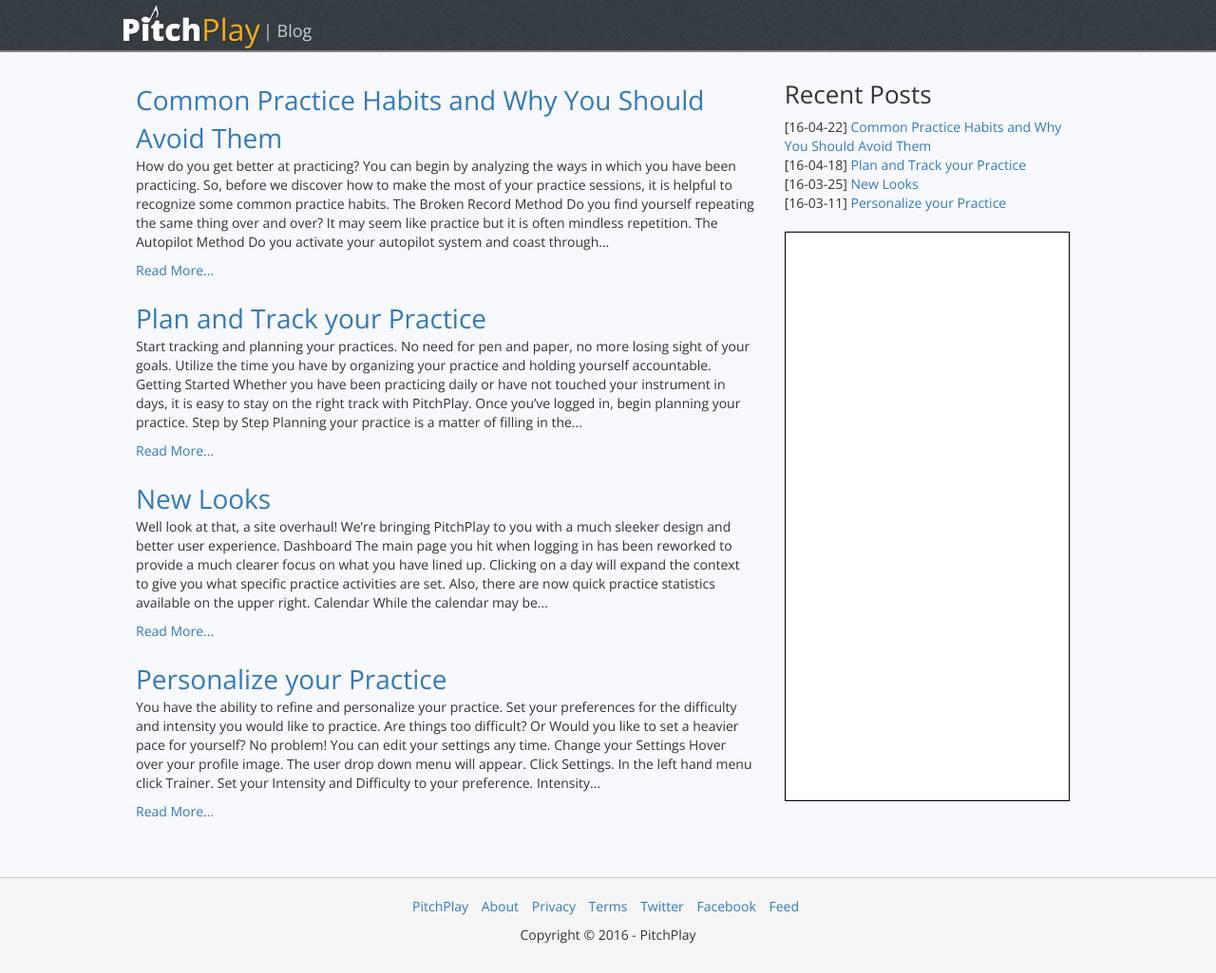
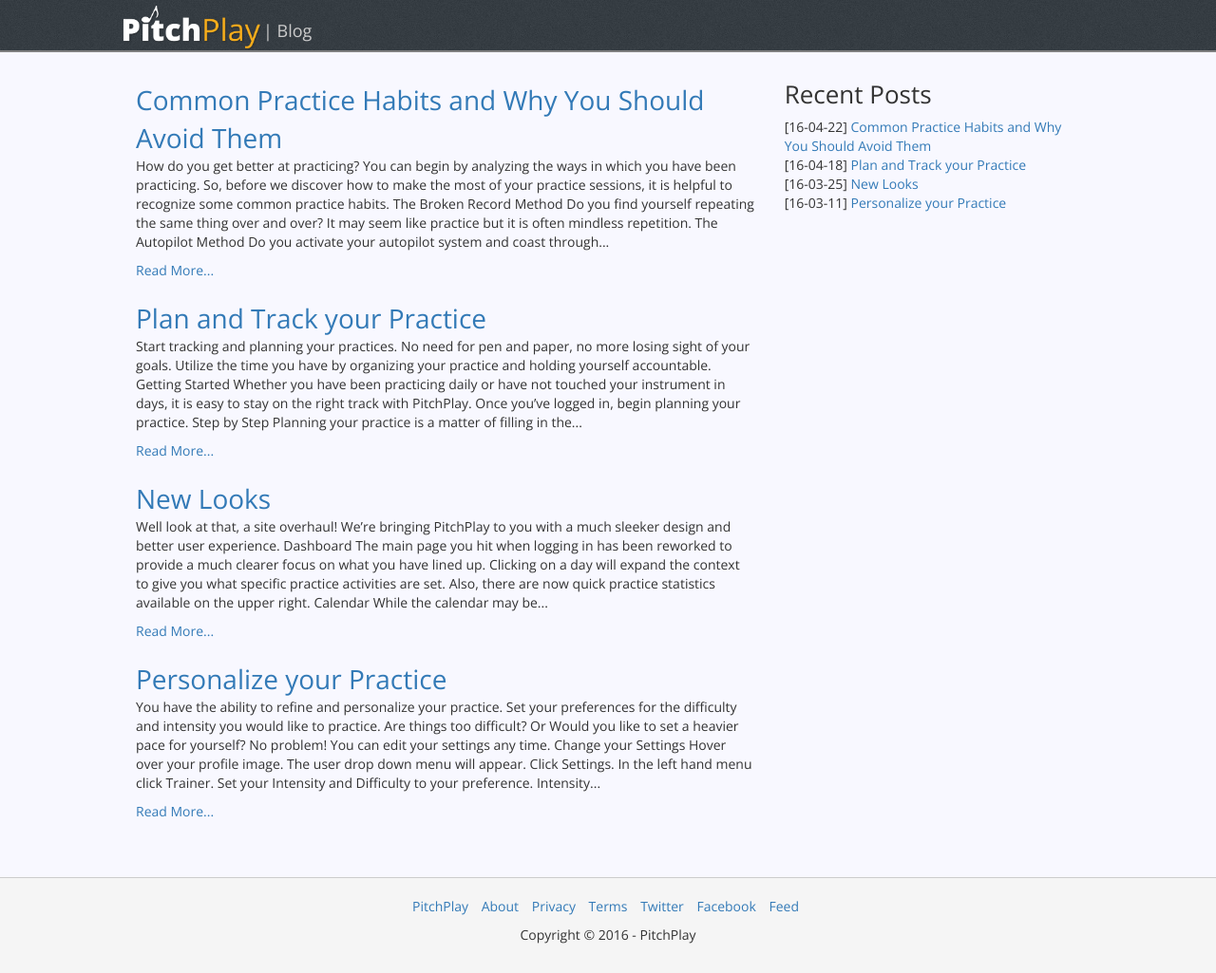
Before and after one commit to pitchplay/blog-content, a Jekyll site: the page built from index.html, in a window 1280 px wide. Shown: the whole page at 95% size. Built offline with Jekyll 4.4.1, drawn with Linux system fonts in a browser that asks for light colours; nearby versions of some CDN libraries; the list of posts is cut into pages by our own code.

Commit message:
Fix adsense style

```diff
--- a/assets/css/style.css
+++ b/assets/css/style.css
@@ -98,27 +98,13 @@
   height: auto;
 }
 
-/* todo(rgillan): remove when adsense banners go in */
 .post-recent {
   margin-top: 20px;
 }
 
-.adsense-header, .adsense-right {
-  border: 1px solid black;
-  background-color: #FFF;
+.adsense-right {
+  margin: 20px auto;
 }
-
-  .adsense-header {
-    margin: 10px 0 10px 0;
-    width: 728px;
-    height: 90px;
-  }
-
-  .adsense-right {
-    margin-top: 20px;
-    width: 300px;
-    height: 600px;
-  }
 
 .post-body table, .post-body tr, .post-body td, .post-body th {
   border: 1px solid black;
```
